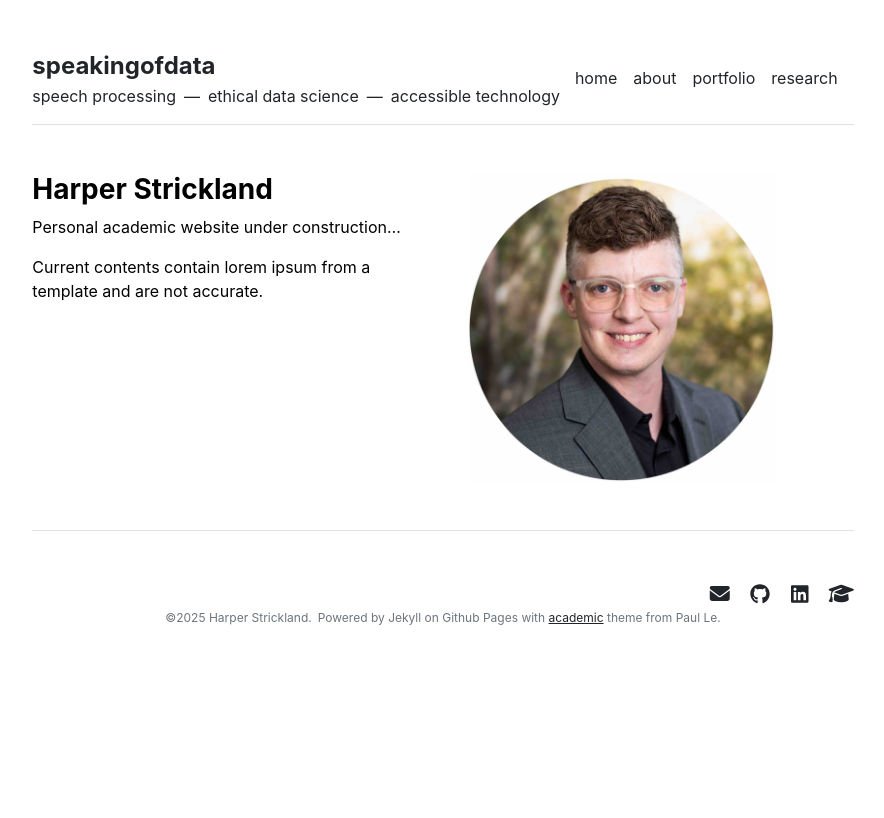
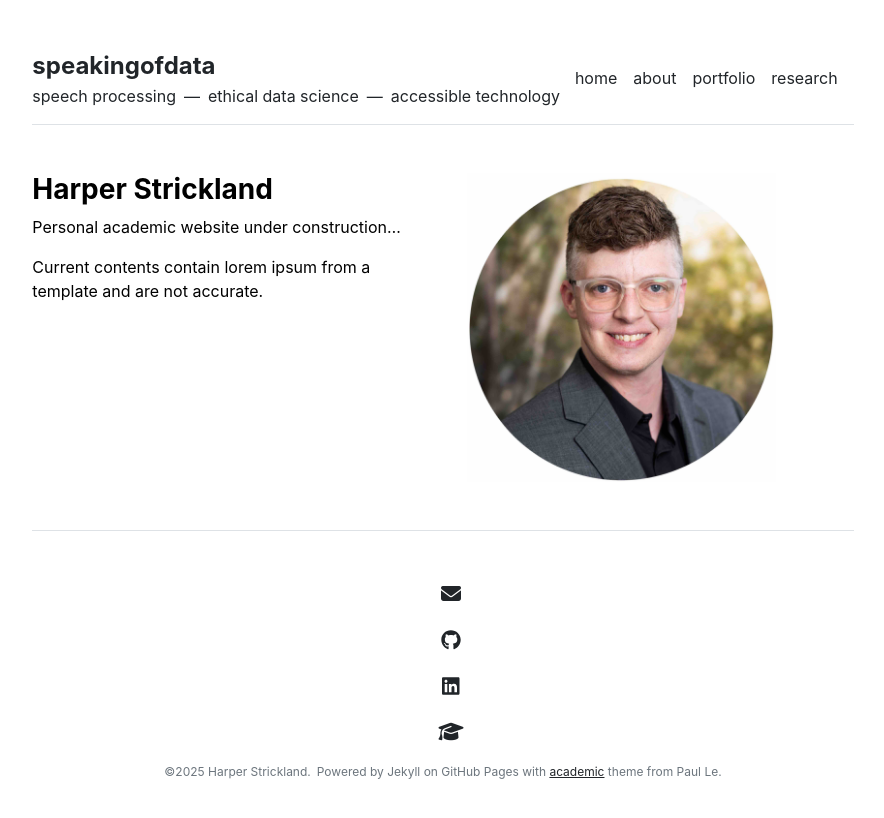
Before and after one commit to speakingofdata/speakingofdata.github.io, a Jekyll site: the page built from index.md, in a window 1280 px wide. Shown: the top 818 px of the page, without its empty margins (197-1081 px from the left). Built offline with Jekyll 4.4.1, drawn with Linux system fonts in a browser that asks for light colours; nearby versions of some CDN libraries.

Commit message:
Update footer.html

```diff
--- a/_includes/footer.html
+++ b/_includes/footer.html
@@ -2,13 +2,14 @@
   <div class="row">
     <div class="col-md-12 text-end social-media-icons">
       {% for item in site.data.settings.social %}
-        <a href="{{ item.link }}" class="ms-3 fs-5"><i class="{{ item.style }} fa-{{ item.icon }}"></i></a>
+        <p style="text-align: center;"><a href="{{ item.link }}" class="ms-3 fs-5"><i class="{{ item.style }} fa-{{ item.icon }} test text"></i></a>
+        </p>
       {% endfor %}
     </div>
   </div>
   <div class="row">
     <div class="col-md-12 text-end social-media-icons">
-      <p style="font-size: 12px; text-align: center;">&copy;<script>document.write(new Date().getFullYear())</script> Harper Strickland.&ensp;Powered by Jekyll on Github Pages with <a href="https://jekyll-themes.com/LeNPaul/academic">academic</a> theme from Paul Le.
+      <p style="font-size: 12px; text-align: center;">&copy;<script>document.write(new Date().getFullYear())</script> Harper Strickland.&ensp;Powered by Jekyll on GitHub Pages with <a href="https://jekyll-themes.com/LeNPaul/academic">academic</a> theme from Paul Le.
       </p>
     </div>
   </div>
```
